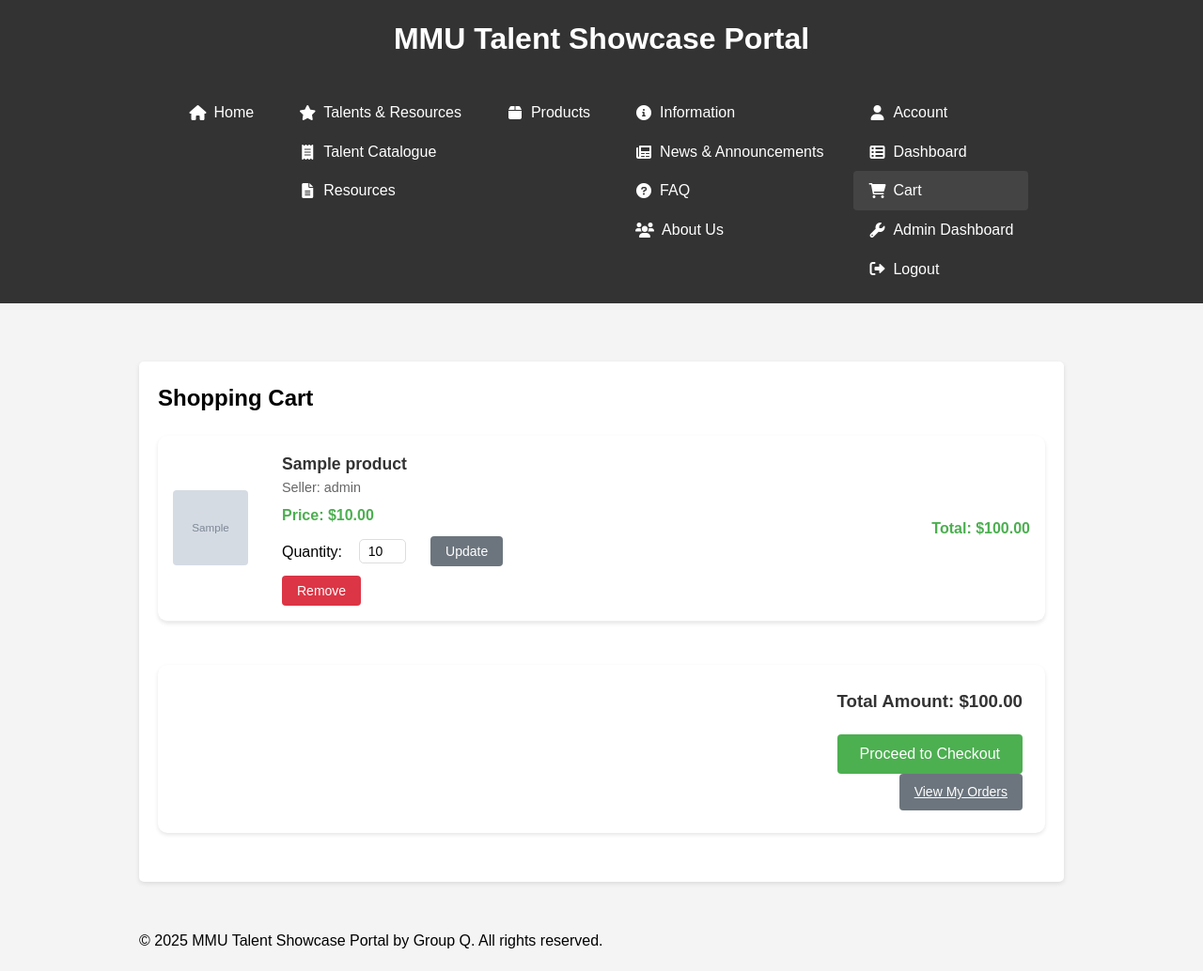
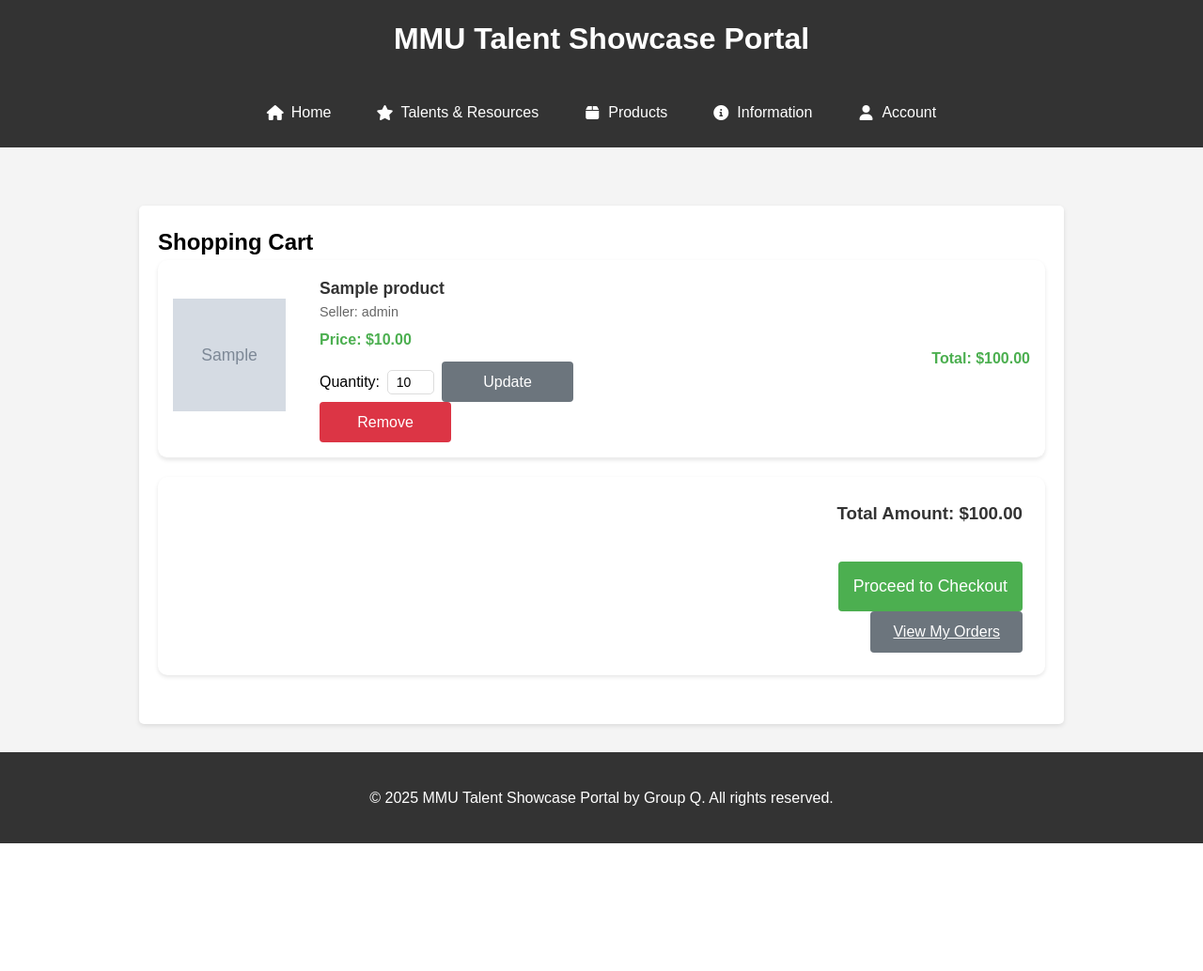
Before and after one commit to Hht5217/CIT6224_GroupQ, a PHP site: page /cart.php in a window 1280 px wide. Shown: the whole page at 94% size. After the commit the page ends 898 px from the top, so only its background shows below. Run offline with PHP 8.4, Linux system fonts and the light colour scheme; a user stored in the database is signed in; data comes from the database, SQL or seed files in the repository; tables that the repository leaves empty hold one stand-in row (values such as "Sample post"); grey boxes marked "Sample" are stand-in pictures.

Commit message:
some css changes

```diff
--- a/assets/css/cart.css
+++ b/assets/css/cart.css
@@ -1,21 +1,21 @@
 .empty-cart {
     text-align: center;
-    padding: 3rem;
+    padding: 2.5rem 1.5rem;
 }
 
 .empty-cart i {
-    font-size: 4rem;
+    font-size: 3rem;
     color: #ddd;
     margin-bottom: 1rem;
 }
 
 .empty-cart p {
     color: #666;
-    margin-bottom: 1.5rem;
+    margin-bottom: 1rem;
+    font-size: 1.2em;
 }
 
 .cart-items {
-    display: flex;
     flex-direction: column;
     gap: 1rem;
     margin-bottom: 2rem;
@@ -26,16 +26,22 @@
     align-items: center;
     gap: 1rem;
     padding: 1rem;
+    margin-bottom: 10px;
+    border-bottom: 1px solid #eee;
     background: #fff;
     border-radius: 10px;
-    box-shadow: 0 2px 4px rgba(0,0,0,0.1);
+    box-shadow: 0 2px 4px rgba(0, 0, 0, 0.1);
 }
 
 .item-image {
-    width: 80px;
-    height: 80px;
+    margin-right: 20px;
+    border-radius: 5px;
+}
+
+.item-image img {
+    width: 7.5rem;
+    height: 7.5rem;
     object-fit: cover;
-    border-radius: 5px;
 }
 
 .item-details {
@@ -56,6 +62,18 @@
 .item-quantity {
     display: flex;
     align-items: center;
+}
+
+.seller {
+    color: #666;
+    font-size: 0.9em;
+    margin-bottom: 5px;
+}
+
+.price {
+    color: #4CAF50;
+    font-weight: bold;
+    margin-bottom: 10px;
 }
 
 .quantity-form {
@@ -100,7 +118,7 @@
     background: #fff;
     padding: 1.5rem;
     border-radius: 10px;
-    box-shadow: 0 2px 4px rgba(0,0,0,0.1);
+    box-shadow: 0 2px 4px rgba(0, 0, 0, 0.1);
 }
 
 .summary-row {
@@ -120,8 +138,29 @@
 }
 
 .checkout-btn {
-    width: 100%;
     margin-top: 1rem;
     padding: 1rem;
     font-size: 1.1rem;
 }
+
+@media (max-width: 800px) {
+    .cart-item {
+        flex-direction: column;
+        text-align: center;
+    }
+
+    .item-image {
+        width: 100%;
+        height: 100%;
+        margin-right: 0;
+    }
+
+    .quantity-form {
+        justify-content: center;
+    }
+
+    .item-total {
+        text-align: center;
+        margin-top: 10px;
+    }
+}
--- a/assets/css/dashboard.css
+++ b/assets/css/dashboard.css
@@ -75,7 +75,7 @@
     min-width: 0;
 }
 
-@media (max-width: 768px) {
+@media (max-width: 800px) {
     .dashboard-container {
         flex-direction: column;
         padding: 1rem;
@@ -232,7 +232,7 @@
     color: #fff;
 }
 
-@media (max-width: 768px) {
+@media (max-width: 800px) {
     .order-table {
         font-size: 0.9rem;
     }
--- a/assets/css/profile.css
+++ b/assets/css/profile.css
@@ -65,7 +65,7 @@
     font-size: 1rem;
 }
 
-@media (max-width: 768px) {
+@media (max-width: 800px) {
     .form-row {
         grid-template-columns: 1fr;
     }
--- a/assets/css/style.css
+++ b/assets/css/style.css
@@ -5,11 +5,19 @@
     box-sizing: border-box;
 }
 
+html, body {
+    height: 100%;
+}
+
 body {
     font-family: 'Arial', sans-serif;
     line-height: 1.6;
     background-color: #f4f4f4;
+    min-height: 100vh;
+    display: flex;
+    flex-direction: column;
 }
+
 
 /* Container */
 .container {
@@ -17,6 +25,7 @@ body {
     margin: auto;
     overflow: hidden;
     padding: 20px;
+    flex: 1 0 auto;
 }
 
 /* Header */
@@ -25,6 +34,16 @@ body {
     color: #fff;
     padding: 1rem;
     text-align: center;
+}
+
+/* Footer */
+.footer {
+    background: #333;
+    color: #fff;
+    text-align: center;
+    padding: 1rem 0;
+    position: relative;
+    flex-shrink: 0;
 }
 
 /* Navigation */
@@ -48,19 +67,56 @@ body {
     margin: 0;
 }
 
-.nav a {
-    color: #fff;
-    text-decoration: none;
-    padding: 0.5rem 1rem;
-    border-radius: 4px;
-    transition: background-color 0.3s ease;
+.nav-list li a i,
+.dropdown-toggle i {
+    margin-right: 0.5rem;
 }
 
-.nav a:hover {
+.nav-list li a:hover,
+.dropdown-toggle:hover,
+.nav-list li a.active {
     background-color: #444;
 }
 
-.nav a.active {
+.dropdown-menu {
+    display: none;
+    position: absolute;
+    background: #333;
+    min-width: 200px;
+    border-radius: 0 0 8px 8px;
+    box-shadow: 0 2px 8px rgba(0, 0, 0, 0.08);
+    z-index: 100;
+    margin-top: 0.5rem;
+    left: 0;
+}
+
+.dropdown:hover>.dropdown-menu {
+    display: block;
+}
+
+.dropdown-menu li a {
+    color: #fff;
+    padding: 0.75rem 1rem;
+    display: block;
+    border-radius: 0;
+    background: none;
+    transition: background 0.2s;
+}
+
+.dropdown-menu li a:hover,
+.dropdown-menu li a.active {
+    background: #4CAF50;
+    color: #fff;
+}
+
+/* Optional: visually indicate dropdown toggle is open (on hover) */
+.dropdown:hover>.dropdown-toggle,
+.dropdown:focus-within>.dropdown-toggle {
+    background: #444;
+}
+
+.nav-list li a.active,
+.nav-list>li>a.active {
     background-color: #4CAF50;
     color: #fff;
 }
@@ -130,18 +186,109 @@ body {
     display: block;
 }
 
-.btn {
+/* Buttons - General */
+.btn,
+.btn-primary,
+.btn-secondary,
+.btn-danger,
+.btn-success,
+.btn-warning {
     display: inline-block;
-    padding: 10px 20px;
-    background: #333;
-    color: #fff;
+    padding: 12px 24px;
+    min-width: 140px;
+    font-size: 16px;
+    font-weight: 500;
     border: none;
     border-radius: 4px;
     cursor: pointer;
+    text-align: center;
+    transition: background-color 0.3s ease, color 0.3s ease;
+    line-height: 1.2;
+    vertical-align: middle;
+}
+
+/* Specific Button Colors */
+.btn {
+    background: #333;
+    color: #fff;
 }
 
 .btn:hover {
     background: #555;
+}
+
+.btn-primary {
+    background-color: #4CAF50;
+    color: white;
+}
+
+.btn-primary:hover {
+    background-color: #45a049;
+}
+
+.btn-danger {
+    background-color: #dc3545;
+    color: white;
+}
+
+.btn-danger:hover {
+    background-color: #c82333;
+}
+
+.btn-success {
+    background: #28a745;
+    color: #fff;
+}
+
+.btn-success:hover {
+    background: #218838;
+}
+
+.btn-warning {
+    background: #ffc107;
+    color: #000;
+}
+
+.btn-secondary {
+    background-color: #6c757d;
+    color: white;
+}
+
+.btn-secondary:hover {
+    background-color: #5a6268;
+}
+
+/* Special button: reply */
+.btn-reply {
+    background: #6c757d;
+    color: #fff;
+    padding: 0.25rem 0.5rem;
+    font-size: 0.875rem;
+    margin-top: 0.5rem;
+}
+
+/* Cancel reply button */
+.cancel-reply-btn {
+    font-size: 16px;
+    font-weight: 500;
+    padding: 12px 24px;
+    background-color: #6c757d;
+}
+
+/* Button group spacing */
+.button-group {
+    display: flex;
+    gap: 10px;
+    flex-wrap: wrap;
+    align-items: center;
+    margin-top: 1rem;
+    margin-bottom: 1rem;
+}
+
+.btn+.btn,
+.btn+form,
+form+.btn {
+    margin-left: 10px;
 }
 
 /* Cards */
@@ -208,14 +355,6 @@ body {
 
 .faq-actions {
     margin-top: 10px;
-}
-
-.btn-danger {
-    background: #dc3545;
-}
-
-.btn-danger:hover {
-    background: #c82333;
 }
 
 /* Announcements Styles */
@@ -582,21 +754,6 @@ body {
     background: #fff;
 }
 
-.btn-primary {
-    background: #007bff;
-    color: #fff;
-}
-
-.btn-warning {
-    background: #ffc107;
-    color: #000;
-}
-
-.btn-danger {
-    background: #dc3545;
-    color: #fff;
-}
-
 .alert {
     padding: 1rem;
     margin-bottom: 1rem;
@@ -683,12 +831,6 @@ body {
 .reply-date {
     color: #6c757d;
     font-size: 0.875rem;
-}
-
-.btn-secondary {
-    background: #6c757d;
-    color: #fff;
-    margin-left: 0.5rem;
 }
 
 /* Profile Page Styles */
@@ -753,22 +895,6 @@ select.form-control {
     background-size: 1em;
 }
 
-.btn-primary {
-    background-color: #4CAF50;
-    color: white;
-    padding: 12px 24px;
-    border: none;
-    border-radius: 4px;
-    cursor: pointer;
-    font-size: 16px;
-    font-weight: 500;
-    transition: background-color 0.3s ease;
-}
-
-.btn-primary:hover {
-    background-color: #45a049;
-}
-
 .alert {
     padding: 15px;
     margin-bottom: 20px;
@@ -797,71 +923,6 @@ select.form-control {
         font-size: 16px;
         /* Better for mobile input */
     }
-
-    .btn-primary {
-        width: 100%;
-    }
-}
-
-/* Shopping Cart Styles */
-.cart-items {
-    margin-top: 20px;
-}
-
-.cart-item {
-    display: flex;
-    align-items: center;
-    padding: 20px;
-    border-bottom: 1px solid #eee;
-    background: #fff;
-    margin-bottom: 10px;
-    border-radius: 8px;
-    box-shadow: 0 2px 4px rgba(0, 0, 0, 0.1);
-}
-
-.item-image {
-    width: 120px;
-    height: 120px;
-    margin-right: 20px;
-}
-
-.item-image img {
-    width: 100%;
-    height: 100%;
-    object-fit: cover;
-    border-radius: 4px;
-}
-
-.item-details {
-    flex: 1;
-}
-
-.item-details h3 {
-    margin: 0 0 10px 0;
-    color: #333;
-}
-
-.seller {
-    color: #666;
-    font-size: 0.9em;
-    margin-bottom: 5px;
-}
-
-.price {
-    color: #4CAF50;
-    font-weight: bold;
-    margin-bottom: 10px;
-}
-
-.quantity-form {
-    display: flex;
-    align-items: center;
-    margin-bottom: 10px;
-}
-
-.quantity-input {
-    width: 80px;
-    margin: 0 10px;
 }
 
 .item-total {
@@ -892,81 +953,8 @@ select.form-control {
     margin: 0;
 }
 
-.empty-cart {
-    text-align: center;
-    padding: 40px 20px;
-}
-
-.empty-cart p {
-    color: #666;
-    margin-bottom: 20px;
-    font-size: 1.2em;
-}
-
-.btn-danger {
-    background-color: #dc3545;
-    color: white;
-    padding: 8px 16px;
-    border: none;
-    border-radius: 4px;
-    cursor: pointer;
-    font-size: 14px;
-    transition: background-color 0.3s ease;
-}
-
-.btn-danger:hover {
-    background-color: #c82333;
-}
-
-.btn-secondary {
-    background-color: #6c757d;
-    color: white;
-    padding: 8px 16px;
-    border: none;
-    border-radius: 4px;
-    cursor: pointer;
-    font-size: 14px;
-    transition: background-color 0.3s ease;
-}
-
-.btn-secondary:hover {
-    background-color: #5a6268;
-}
-
-.cancel-reply-btn {
-    font-size: 16px;
-    font-weight: 500;
-    padding: 12px 24px;
-    background-color: #6c757d;
-}
-
 /* Responsive Design */
-@media (max-width: 768px) {
-    .cart-item {
-        flex-direction: column;
-        text-align: center;
-    }
-
-    .item-image {
-        width: 100%;
-        height: 200px;
-        margin-right: 0;
-        margin-bottom: 20px;
-    }
-
-    .item-details {
-        margin-bottom: 20px;
-    }
-
-    .quantity-form {
-        justify-content: center;
-    }
-
-    .item-total {
-        text-align: center;
-        margin-top: 10px;
-    }
-}
+@media (max-width: 800px) {}
 
 /* Products Page Styles */
 .products-header {
@@ -1405,21 +1393,10 @@ select.form-control {
     color: #fff;
     text-decoration: none;
     padding: 0.5rem 1rem;
-    /* border-radius: 4px; */
+    border-radius: 4px;
     display: flex;
     align-items: center;
     transition: background-color 0.3s ease;
-}
-
-.nav-list li a i,
-.dropdown-toggle i {
-    margin-right: 0.5rem;
-}
-
-.nav-list li a:hover,
-.dropdown-toggle:hover,
-.nav-list li a.active {
-    background-color: #444;
 }
 
 i {
--- a/assets/css/talent-details.css
+++ b/assets/css/talent-details.css
@@ -11,7 +11,7 @@
     padding: 2rem;
     border-radius: 10px;
     box-shadow: 0 2px 4px rgba(0, 0, 0, 0.1);
-    margin-bottom: 2rem;
+    margin-bottom: 1rem;
 }
 
 .profile-image-container {
@@ -62,7 +62,7 @@
     padding: 2rem;
     border-radius: 10px;
     box-shadow: 0 2px 4px rgba(0, 0, 0, 0.1);
-    margin-bottom: 2rem;
+    margin-bottom: 1rem;
 }
 
 .profile-section h2 {
--- a/cart.php
+++ b/cart.php
@@ -214,7 +214,7 @@ if ($stmt = mysqli_prepare($conn, $sql)) {
                             <div>
                                 <form action="<?php echo htmlspecialchars($_SERVER["PHP_SELF"]); ?>" method="post">
                                     <input type="hidden" name="action" value="checkout">
-                                    <button type="submit" class="btn btn-primary">Proceed to Checkout</button>
+                                    <button type="submit" class="btn btn-primary checkout-btn">Proceed to Checkout</button>
                                 </form>
                                 <a href="user-dashboard.php?page=orders&tab=purchases" class="btn btn-secondary">View My
                                     Orders</a>
--- a/product-details.php
+++ b/product-details.php
@@ -83,6 +83,7 @@ if ($_SERVER['REQUEST_METHOD'] == 'POST' && isset($_POST['action']) && $_POST['a
         <title><?php echo htmlspecialchars($product['title']); ?> - Product Details</title>
         <link rel="stylesheet" href="assets/css/style.css">
         <link rel="stylesheet" href="assets/css/talent-details.css">
+        <link rel="stylesheet" href="assets/css/products.css">
         <link rel="stylesheet" href="https://cdnjs.cloudflare.com/ajax/libs/font-awesome/6.0.0/css/all.min.css">
     </head>
 
--- a/talent-details.php
+++ b/talent-details.php
@@ -461,10 +461,10 @@ if ($stmt = mysqli_prepare($conn, $sql)) {
                                     echo '<span>No preview available.</span>';
                                 }
                                 ?>
-                                <div>
+                                <div class="button-group">
                                     <?php if ($resource_is_downloadable && !empty($talent['media_path'])): ?>
                                         <a href="<?php echo htmlspecialchars($talent['media_path']); ?>" download
-                                            class="btn btn-success" style="margin-top:1rem;display:inline-block;">
+                                            class="btn btn-primary" style="margin-top:1rem;display:inline-block;">
                                             <i class="fas fa-download"></i> Download File
                                         </a>
                                     <?php endif; ?>
```
Also changed, not shown: other parts of assets/css/style.css (+40 -16 lines), assets/css/products.css (+11 -20 lines), products.php (+17 -2 lines), talent-catalogue.php (+6 -10 lines).
